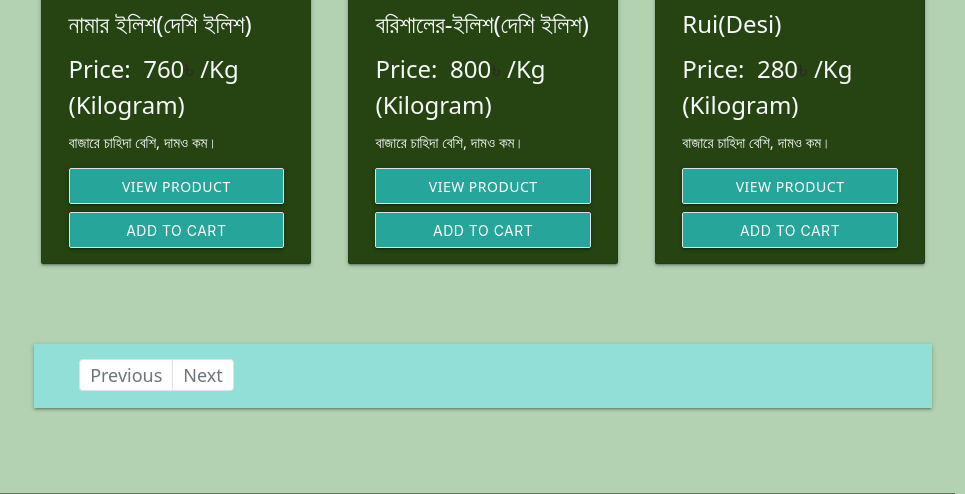
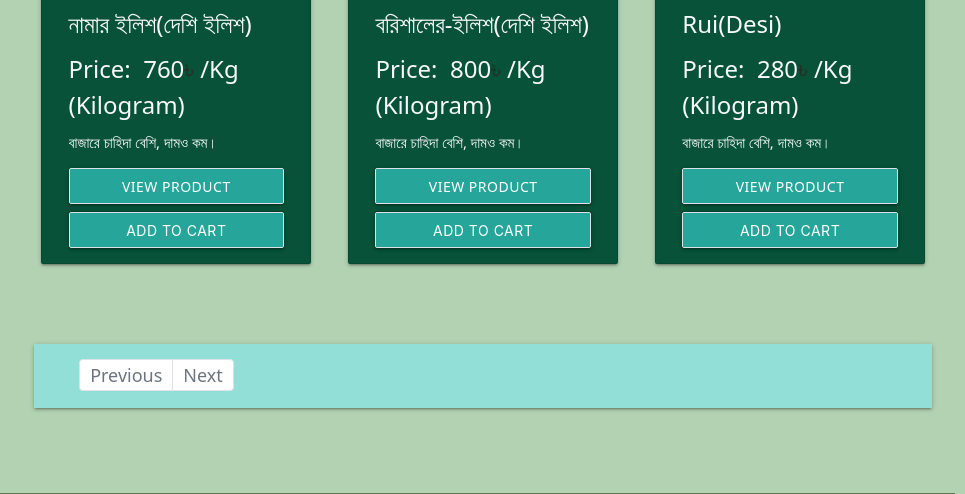
Before and after one commit to Apurba-debnath-bit/farmersAid, a Django app: page / in a window 1280 px wide. Shown: the part 3952-4446 px from the top of the page, without its empty margins (314-1279 px from the left). Run offline with Django 3.2, Linux system fonts and the light colour scheme; data comes from the database, SQL or seed files in the repository; both versions use the stored data as it was after the commit; some libraries are stand-ins or nearby versions.

Commit message:
Upload files

```diff
--- a/Store/templates/store/index.html
+++ b/Store/templates/store/index.html
@@ -72,7 +72,7 @@
                     <!--Looping products on this div-->
                         {% for product in products %}
                             <div class="card mx-auto mb-3 text-light" class="card_all"
-                            style=" width: 18rem; background:rgb(37, 68, 18);" id="{{product.id}}">
+                            style=" width: 18rem; background:rgb(7, 82, 57);" id="{{product.id}}">
 
 
                                 <div class="col-lg-12 col-sm-12" style="height:200px;  width: auto">
--- a/farmersAid/settings.py
+++ b/farmersAid/settings.py
@@ -21,6 +21,7 @@ ALLOWED_HOSTS = [
 
     '127.0.0.1',
     # 'farmersaids30.herokuapp.com'
+    'farmers-aids.herokuapp.com'
 ]
 
 
@@ -134,7 +135,7 @@ STATIC_URL = '/static/'
 
 MEDIA_URL = '/abcd/show/'
 MEDIA_ROOT = BASE_DIR
-STATIC_ROOT = os.path.join(BASE_DIR, 'static')
+STATIC_ROOT = os.path.join(BASE_DIR, 'staticfiles')
 #STATICFILES_DIRS = [os.path.join(BASE_DIR, 'static')]
 # Default primary key field type
 # https://docs.djangoproject.com/en/3.2/ref/settings/#default-auto-field
```
Also changed, not shown: db.sqlite3.
